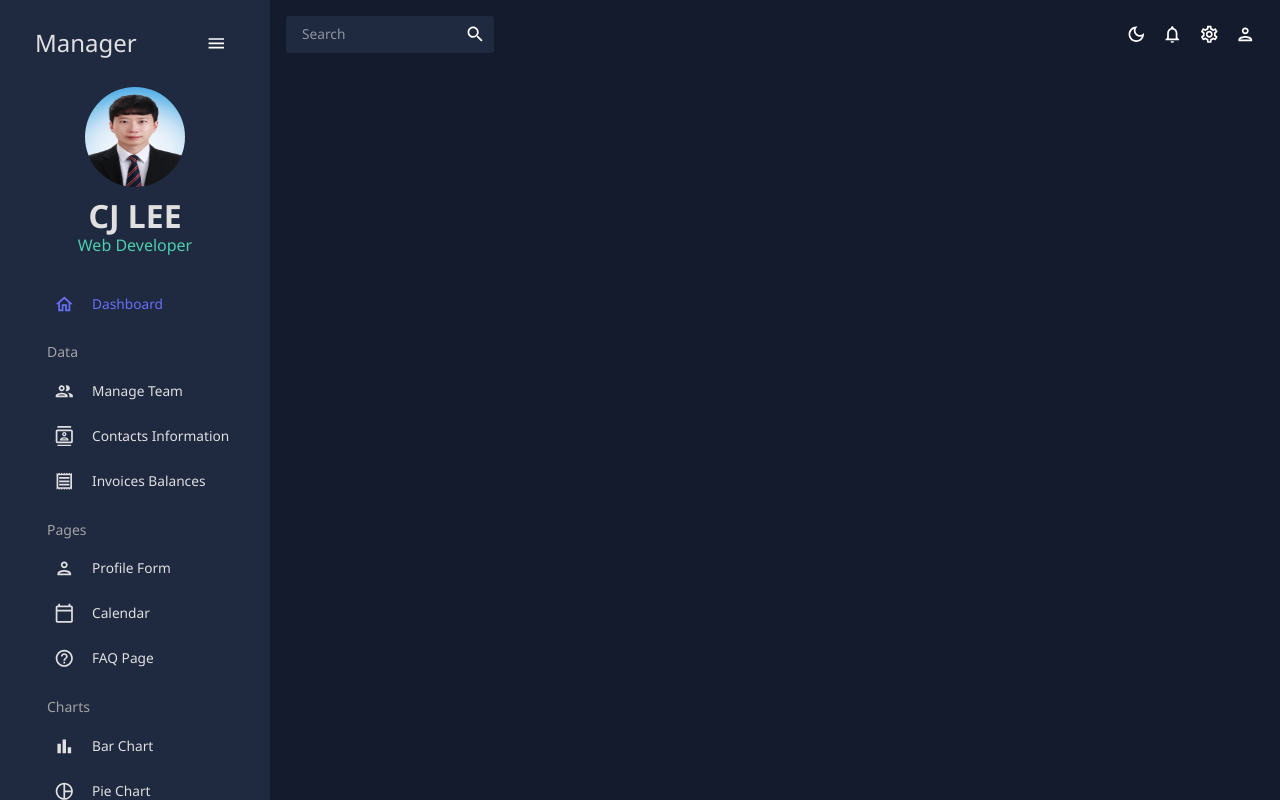
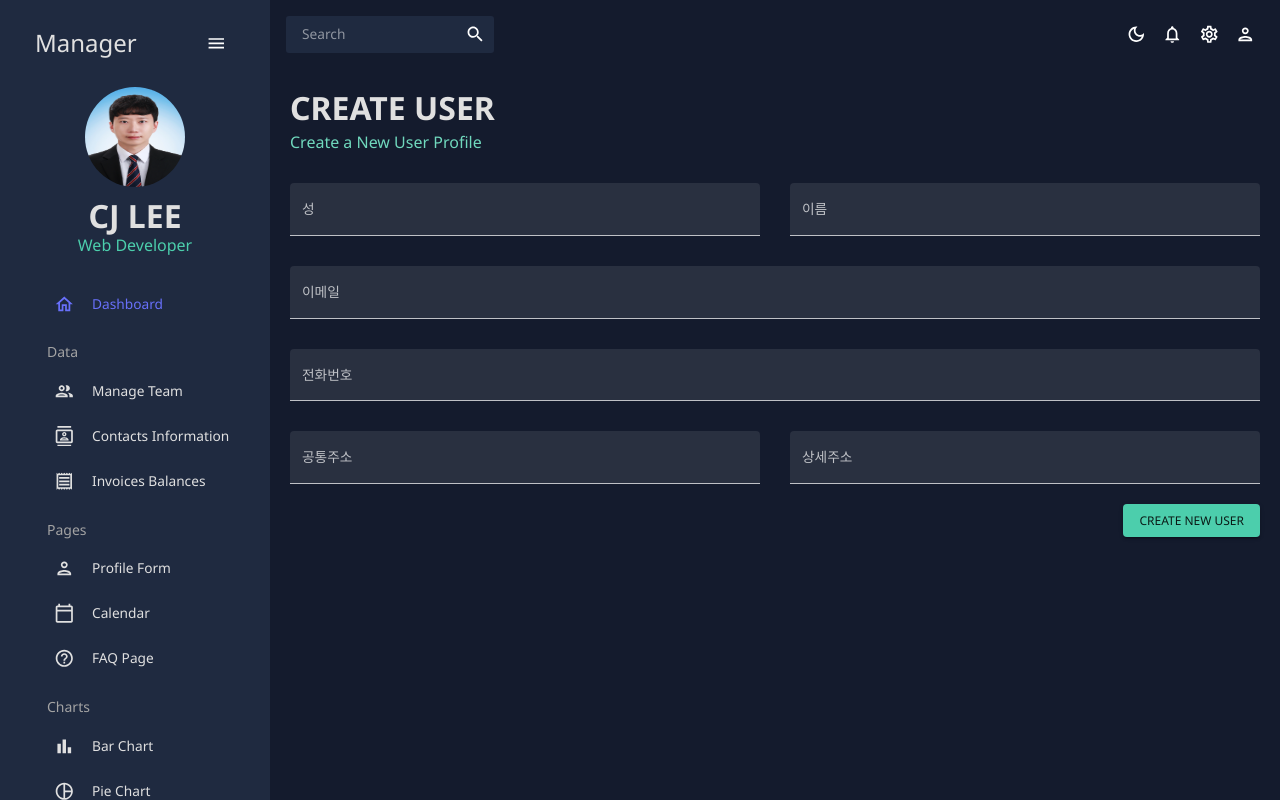
Before and after one commit to AppleLee0423/React-Webservice, a React (Create React App) app: page /form in a window 1280 px wide. Built offline with nearby package versions, Linux system fonts and the light colour scheme.

Commit message:
Create User Form set

```diff
--- a/src/App.js
+++ b/src/App.js
@@ -8,7 +8,7 @@
 import Invoices from "./scenes/invoices";
 import Contacts from "./scenes/contacts";
 // import Bar from "./scenes/bar";
-// import Form from "./scenes/form";
+import Form from "./scenes/form";
 // import Line from "./scenes/line";
 // import Pie from "./scenes/pie";
 // import FAQ from "./scenes/faq";
@@ -32,7 +32,7 @@
               <Route path="/team" element={<Team />} />
               <Route path="/contacts" element={<Contacts />} />
               <Route path="/invoices" element={<Invoices />} />
-              {/* <Route path="/form" element={<Form />} /> */}
+              <Route path="/form" element={<Form />} />
               {/* <Route path="/bar" element={<Bar />} /> */}
               {/* <Route path="/pie" element={<Pie />} /> */}
               {/* <Route path="/line" element={<Line />} /> */}
--- /dev/null
+++ b/src/scenes/form/index.jsx
@@ -0,0 +1,154 @@
+import { Box, Button, TextField } from "@mui/material";
+import { Formik } from "formik";
+import * as yup from "yup";
+import useMediaQuery from "@mui/material/useMediaQuery";
+import Header from "../../components/Header";
+
+const Form = () => {
+  const isNonMobile = useMediaQuery("(min-width:600px)");
+
+  const handleFormSubmit = (values) => {
+    console.log(values);
+  };
+
+  return (
+    <Box m="20px">
+      <Header title="CREATE USER" subtitle="Create a New User Profile" />
+
+      <Formik
+        onSubmit={handleFormSubmit}
+        initialValues={initialValues}
+        validationSchema={checkoutSchema}
+      >
+        {({
+          values,
+          errors,
+          touched,
+          handleBlur,
+          handleChange,
+          handleSubmit,
+        }) => (
+          <form onSubmit={handleSubmit}>
+            <Box
+              display="grid"
+              gap="30px"
+              gridTemplateColumns="repeat(4, minmax(0, 1fr))"
+              sx={{
+                "& > div": { gridColumn: isNonMobile ? undefined : "span 4" },
+              }}
+            >
+              <TextField
+                fullWidth
+                variant="filled"
+                type="text"
+                label="성"
+                onBlur={handleBlur}
+                onChange={handleChange}
+                value={values.firstName}
+                name="firstName"
+                error={!!touched.firstName && !!errors.firstName}
+                helperText={touched.firstName && errors.firstName}
+                sx={{ gridColumn: "span 2" }}
+              />
+              <TextField
+                fullWidth
+                variant="filled"
+                type="text"
+                label="이름"
+                onBlur={handleBlur}
+                onChange={handleChange}
+                value={values.lastName}
+                name="lastName"
+                error={!!touched.lastName && !!errors.lastName}
+                helperText={touched.lastName && errors.lastName}
+                sx={{ gridColumn: "span 2" }}
+              />
+              <TextField
+                fullWidth
+                variant="filled"
+                type="text"
+                label="이메일"
+                onBlur={handleBlur}
+                onChange={handleChange}
+                value={values.email}
+                name="email"
+                error={!!touched.email && !!errors.email}
+                helperText={touched.email && errors.email}
+                sx={{ gridColumn: "span 4" }}
+              />
+              <TextField
+                fullWidth
+                variant="filled"
+                type="text"
+                label="전화번호"
+                onBlur={handleBlur}
+                onChange={handleChange}
+                value={values.contact}
+                name="contact"
+                error={!!touched.contact && !!errors.contact}
+                helperText={touched.contact && errors.contact}
+                sx={{ gridColumn: "span 4" }}
+              />
+              <TextField
+                fullWidth
+                variant="filled"
+                type="text"
+                label="공통주소"
+                onBlur={handleBlur}
+                onChange={handleChange}
+                value={values.address1}
+                name="address1"
+                error={!!touched.address1 && !!errors.address1}
+                helperText={touched.address1 && errors.address1}
+                sx={{ gridColumn: "span 2" }}
+              />
+              <TextField
+                fullWidth
+                variant="filled"
+                type="text"
+                label="상세주소"
+                onBlur={handleBlur}
+                onChange={handleChange}
+                value={values.address2}
+                name="address2"
+                error={!!touched.address2 && !!errors.address2}
+                helperText={touched.address2 && errors.address2}
+                sx={{ gridColumn: "span 2" }}
+              />
+            </Box>
+            <Box display="flex" justifyContent="end" mt="20px">
+              <Button type="submit" color="secondary" variant="contained">
+                Create New User
+              </Button>
+            </Box>
+          </form>
+        )}
+      </Formik>
+    </Box>
+  );
+};
+
+const phoneRegExp =
+  /^((\+[1-9]{1,4}[ -]?)|(\([0-9]{2,3}\)[ -]?)|([0-9]{2,4})[ -]?)*?[0-9]{3,4}[ -]?[0-9]{3,4}$/;
+
+const checkoutSchema = yup.object().shape({
+  firstName: yup.string().required("성을 입력해주세요"),
+  lastName: yup.string().required("이름을 입력해주세요"),
+  email: yup.string().email("올바른 이메일 양식이 아닙니다.").required("이메일을 입력해주세요"),
+  contact: yup
+    .string()
+    .matches(phoneRegExp, "올바른 전화번호 양식이 아닙니다.")
+    .required("required"),
+  address1: yup.string().required("주소를 입력해주세요."),
+  address2: yup.string().required("상세주소를 입력해주세요."),
+});
+const initialValues = {
+  firstName: "",
+  lastName: "",
+  email: "",
+  contact: "",
+  address1: "",
+  address2: "",
+};
+
+export default Form;
```
